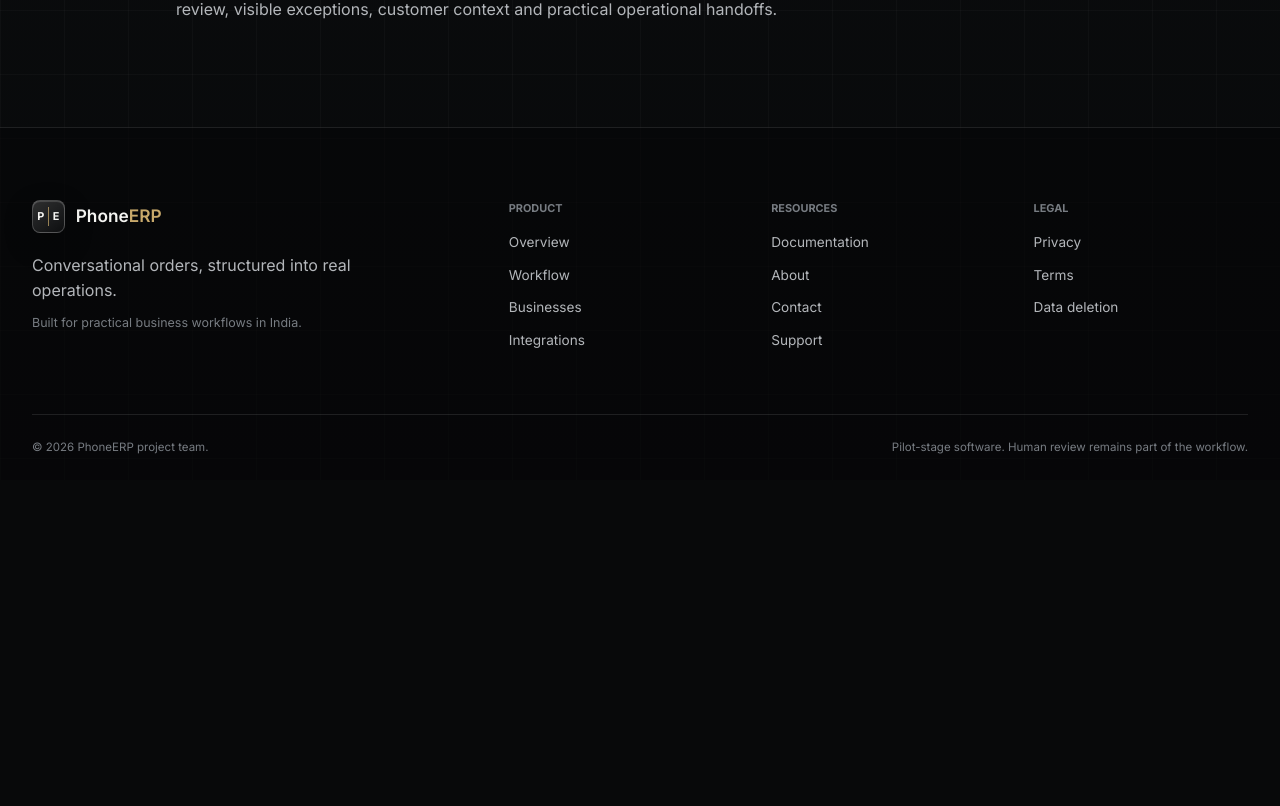
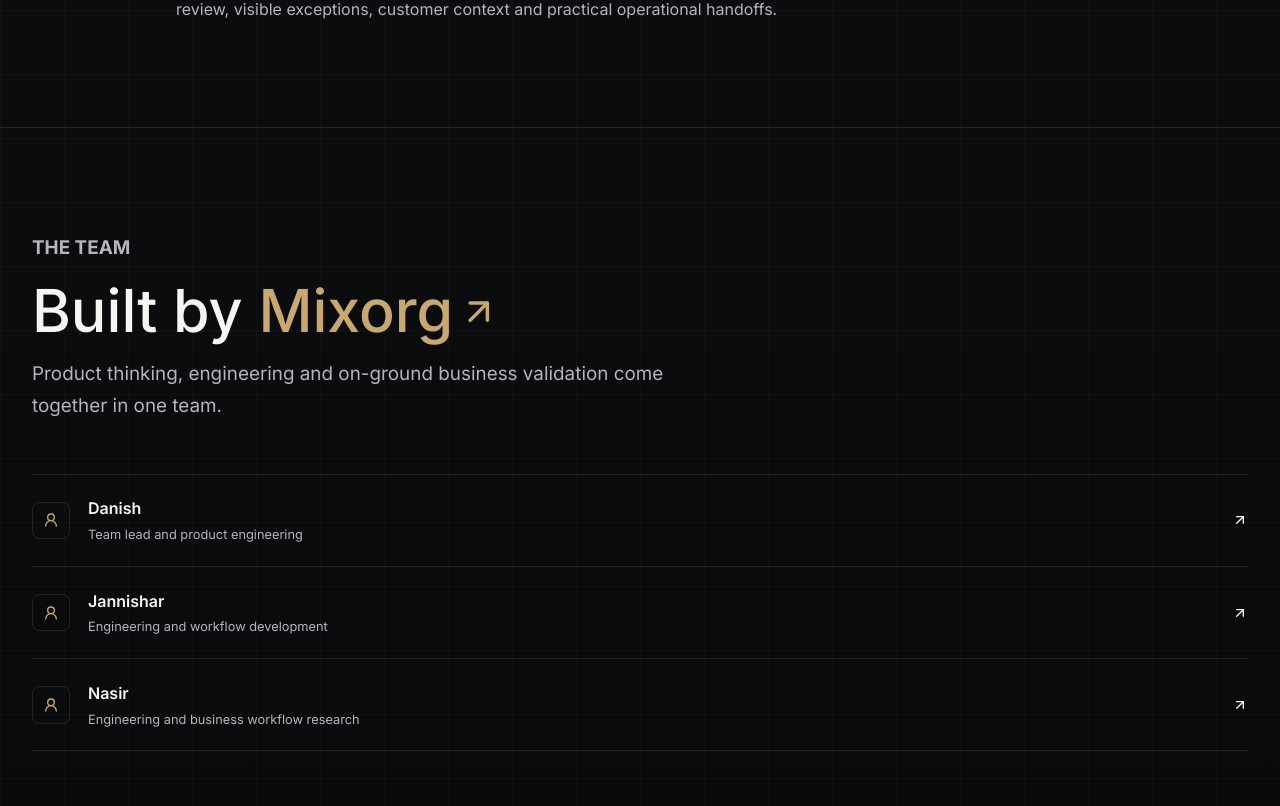
Before and after one commit to jannishar654/Phone-ERP-, a Next.js app in the folder frontend/: page /about in a window 1280 px wide. Shown: the part 1654-2460 px from the top of the page. Before the commit the page ends 2134 px from the top, so only its background shows below. Built offline with nearby package versions, Linux system fonts and the light colour scheme; no server answers.

Commit message:
fix: polish public contact and team identity

```diff
--- a/frontend/src/app/about/page.tsx
+++ b/frontend/src/app/about/page.tsx
@@ -1,10 +1,43 @@
+import { ArrowUpRight, UserRound } from 'lucide-react';
 import EditorialPage from '@/components/public/EditorialPage';
+
+const team = [
+  { name: 'Danish', role: 'Team lead and product engineering', href: 'https://www.linkedin.com/in/danish90654/' },
+  { name: 'Jannishar', role: 'Engineering and workflow development', href: 'https://www.linkedin.com/in/mohammad-jannishar-b8211728b/' },
+  { name: 'Nasir', role: 'Engineering and business workflow research', href: 'https://www.linkedin.com/in/codernesi/' },
+];
 
 export default function AboutPage() {
   return (
-    <EditorialPage eyebrow="About" title="Built from the way small businesses actually receive orders." summary="PhoneERP is a Team 2 internship project led by Danish with Janishar and Nasir, developed through direct workflow study and business feedback.">
+    <EditorialPage eyebrow="About" title="Built from the way small businesses actually receive orders." summary="PhoneERP is developed by the Mixorg team through direct workflow study, production testing and feedback from small businesses.">
       <section className="public-section"><div className="public-container public-feature-split public-grid-2"><div><p className="public-kicker">The problem</p><h2>Important order details are buried inside calls, chats and voice notes.</h2></div><div className="public-copy"><p>Products, quantities, addresses and delivery timings are often copied manually into separate tools. Details are missed, staff coordination is informal, and customers repeatedly ask for updates.</p><p>PhoneERP turns that conversation into structured work without forcing a small business to begin with a complex enterprise system.</p></div></div></section>
       <section className="public-section"><div className="public-container public-note-band"><p className="public-kicker">Product principle</p><h2>Automation should reduce coordination work, not remove business control.</h2><p>The team is validating the product with grocery and restaurant workflows, prioritising clear review, visible exceptions, customer context and practical operational handoffs.</p></div></section>
+      <section className="public-section">
+        <div className="public-container">
+          <div className="public-section-heading">
+            <p className="public-kicker">The team</p>
+            <h2>
+              Built by{' '}
+              <a className="public-inline-link" href="https://www.linkedin.com/company/mixorg/" target="_blank" rel="noreferrer">
+                Mixorg <ArrowUpRight aria-hidden="true" />
+              </a>
+            </h2>
+            <p>Product thinking, engineering and on-ground business validation come together in one team.</p>
+          </div>
+          <div className="public-team-list">
+            {team.map((member) => (
+              <a key={member.name} href={member.href} target="_blank" rel="noreferrer" aria-label={`${member.name} on LinkedIn`}>
+                <span className="public-team-link-icon"><UserRound aria-hidden="true" /></span>
+                <span>
+                  <strong>{member.name}</strong>
+                  <small>{member.role}</small>
+                </span>
+                <ArrowUpRight aria-hidden="true" />
+              </a>
+            ))}
+          </div>
+        </div>
+      </section>
     </EditorialPage>
   );
 }
--- a/frontend/src/app/contact/page.tsx
+++ b/frontend/src/app/contact/page.tsx
@@ -5,7 +5,15 @@
 export default function ContactPage() {
   return (
     <EditorialPage eyebrow="Contact" title="Talk to the PhoneERP team." summary="For pilot discussions, integration questions, privacy requests or product support, contact the team by email.">
-      <section className="public-section"><div className="public-container public-note-band"><p className="public-kicker">Email</p><h2><Link href={`mailto:${publicSite.contactEmail}`}>{publicSite.contactEmail}</Link></h2><p>{publicSite.supportHours}. Expected response time: {publicSite.supportResponseTime}.</p></div></section>
+      <section className="public-section">
+        <div className="public-container public-note-band">
+          <p className="public-kicker">Email</p>
+          <h2 className="public-contact-email">
+            <Link href={`mailto:${publicSite.contactEmail}`}>{publicSite.contactEmail}</Link>
+          </h2>
+          <p>{publicSite.supportHours}. Expected response time: {publicSite.supportResponseTime}.</p>
+        </div>
+      </section>
     </EditorialPage>
   );
 }
--- a/frontend/src/app/globals.css
+++ b/frontend/src/app/globals.css
@@ -462,6 +462,42 @@
 .public-note-band { max-width: 58rem; }
 .public-note-band > p:last-child { max-width: 46rem; margin-top: 1.4rem; color: var(--pe-text-secondary); line-height: 1.75; }
 .public-note-band a { color: var(--pe-gold); }
+.public-note-band .public-contact-email {
+  max-width: 100%;
+  font-size: 3rem;
+  overflow-wrap: anywhere;
+}
+.public-inline-link {
+  display: inline-flex;
+  align-items: baseline;
+  gap: .3rem;
+  color: var(--pe-gold);
+}
+.public-inline-link svg { width: .7em; height: .7em; }
+.public-team-list { border-top: 1px solid var(--pe-border); }
+.public-team-list > a {
+  display: grid;
+  grid-template-columns: 2.5rem minmax(0, 1fr) auto;
+  align-items: center;
+  gap: 1rem;
+  border-bottom: 1px solid var(--pe-border);
+  padding: 1.35rem 0;
+  color: var(--pe-text);
+  transition: color 160ms ease, padding-left 160ms ease;
+}
+.public-team-list > a:hover { padding-left: .4rem; color: var(--pe-gold); }
+.public-team-link-icon {
+  display: grid;
+  width: 2.35rem;
+  height: 2.35rem;
+  place-items: center;
+  border: 1px solid var(--pe-border);
+  border-radius: .45rem;
+  color: var(--pe-gold);
+}
+.public-team-link-icon svg, .public-team-list > a > svg { width: 1rem; height: 1rem; }
+.public-team-list strong { display: block; font-size: 1rem; font-weight: 600; }
+.public-team-list small { display: block; margin-top: .3rem; color: var(--pe-text-secondary); font-size: .8rem; }
 
 .docs-layout { display: grid; grid-template-columns: 15rem minmax(0,1fr); gap: clamp(3rem, 8vw, 8rem); padding-block: 5rem 7rem; }
 .docs-sidebar { position: sticky; top: 7rem; align-self: start; }
@@ -563,6 +599,7 @@
   .public-page-hero > div > p, .public-section-heading p { font-size: 1rem; }
   .public-feature-split > div:first-child h2, .public-note-band h2, .public-final-cta h2,
   .public-status-band h2 { font-size: 2.5rem; }
+  .public-note-band .public-contact-email { font-size: 1.5rem; line-height: 1.25; }
   .docs-article h1 { font-size: 3rem; }
   .phoneerp-trust-line { display: grid; grid-template-columns: 1fr 1fr; gap: .7rem; }
   .phoneerp-trust-line span:last-child { grid-column: 1 / -1; }
```
